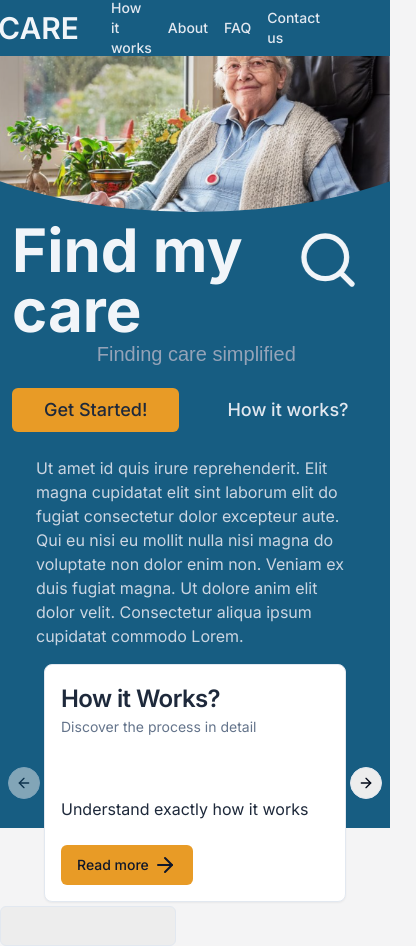
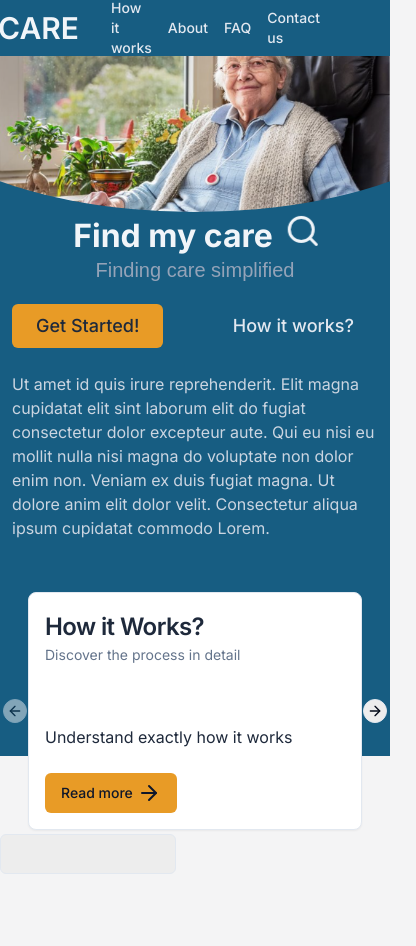
Before and after one commit to ewqwdd/firstcity, a Next.js app: page / in a window 390 px wide. Shown: the whole page, 416 px wide, since content can reach past the window. After the commit the page ends 874 px from the top, so only its background shows below. Built offline with nearby package versions, Linux system fonts and the light colour scheme; a web font is replaced by a local one.

Commit message:
add main page responsive

```diff
--- a/src/app/(mainPage)/(Header)/Header.module.css
+++ b/src/app/(mainPage)/(Header)/Header.module.css
@@ -23,7 +23,8 @@
     flex-direction: column;
     width: 100%;
     height: auto;
-    padding-bottom: 12px;
+    padding-bottom: 48px;
+    min-height: 0;
   }
   .blob {
     aspect-ratio: 5/2;
--- a/src/app/(mainPage)/(Header)/Header.tsx
+++ b/src/app/(mainPage)/(Header)/Header.tsx
@@ -22,23 +22,23 @@ export default function Header() {
               Finding care simplified
             </Paragraph>
             <HStack className="text-slate-100 max-lg:order-1">
-              <Heading className="text-6xl max-lg:leading-none font-bold leading-8 text-slate-100">
+              <Heading className="sm:text-6xl min-[540px]:text-[50px] min-[420px]:text-[44px] text-[32px] max-lg:leading-none font-bold leading-8 text-slate-100">
                 Find my care
               </Heading>
               <Orbit right={-8}>
-              <Search className="h-16 w-16 ml-6"/>
+              <Search className="sm:h-16 sm:w-16 min-[540px]:w-12 min-[540px]:h-12 h-9 w-9 min-[540px]:ml-6 ml-2"/>
               </Orbit>
             </HStack>
-            <Paragraph className="text-slate-300 max-lg:order-4 max-lg:max-w-3xl max-lg:px-6 max-lg:mt-6">
+            <Paragraph className="text-slate-300 max-lg:order-4 max-[420px]:px-0 max-lg:max-w-3xl max-[520px]:px-3 max-lg:px-6 max-lg:mt-6">
               Ut amet id quis irure reprehenderit. Elit magna cupidatat elit sint laborum elit do fugiat consectetur dolor excepteur aute. Qui eu nisi eu mollit nulla nisi magna do voluptate non dolor enim non. Veniam ex duis fugiat magna. Ut dolore anim elit dolor velit. Consectetur aliqua ipsum cupidatat commodo Lorem.
             </Paragraph>
-            <HStack className="gap-4 text-slate-200 max-lg:order-3 max-lg:mt-5">
-              <Button asChild variant={'secondary'} className="text-slate-800 font-medium text-lg" size={'lg'}>
+            <HStack className="lg:gap-4 max-lg:justify-between max-lg:self-stretch max-lg:px-3 max-[420px]:px-0 text-slate-200 max-lg:order-3 max-lg:mt-5">
+              <Button asChild variant={'secondary'} className="text-slate-800 font-medium text-lg max-[420px]:px-6 max-[360px]:px-4 max-[310px]:px-2" size={'lg'}>
                 <Link href={'/auth'}>
                   Get Started!
                 </Link>
               </Button>
-              <Button variant={'ghost'} className="text-lg hover:bg-slate-100/10 hover:text-slate-50" size={'lg'}>
+              <Button variant={'ghost'} className="text-lg hover:bg-slate-100/10 hover:text-slate-50 max-[420px]:px-6 max-[360px]:px-4 max-[310px]:px-2" size={'lg'}>
                 How it works?
               </Button>
             </HStack>
--- a/src/widgets/CardsCarousel/ui/CardsCarousel.tsx
+++ b/src/widgets/CardsCarousel/ui/CardsCarousel.tsx
@@ -8,7 +8,7 @@ import { cn } from "@/shared/lib/utils";
 
 export default function CardsCarousel() {
   return (
-    <div className={cn('m-auto px-10 lg:px-16 w-full relative', styles.carousel)}>
+    <div className={cn('m-auto min-[420px]:px-10 px-6 lg:px-16 w-full relative', styles.carousel)}>
       <Carousel className="w-full max-w-7xl mx-auto" opts={{
         slidesToScroll: 2
       }}
@@ -22,8 +22,8 @@ export default function CardsCarousel() {
             </CarouselItem>
           ))}
         </CarouselContent>
-        <CarouselPrevious />
-        <CarouselNext />
+        <CarouselPrevious className="max-[420px]:w-6 max-[420px]:h-6 max-[420px]:-left-[1.3rem]" />
+        <CarouselNext className="max-[420px]:w-6 max-[420px]:h-6 max-[420px]:-right-[1.3rem]" />
       </Carousel>
     </div>
   )
```
